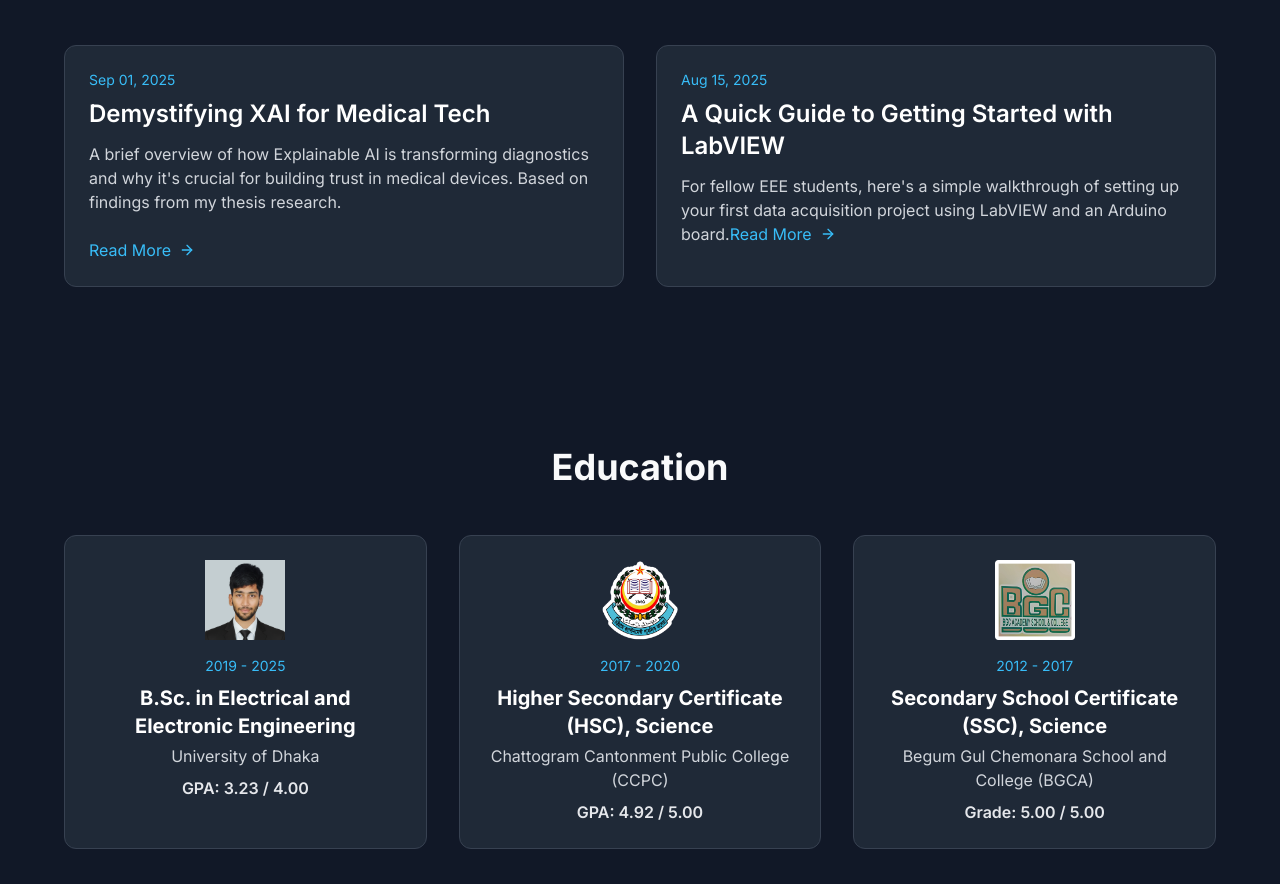
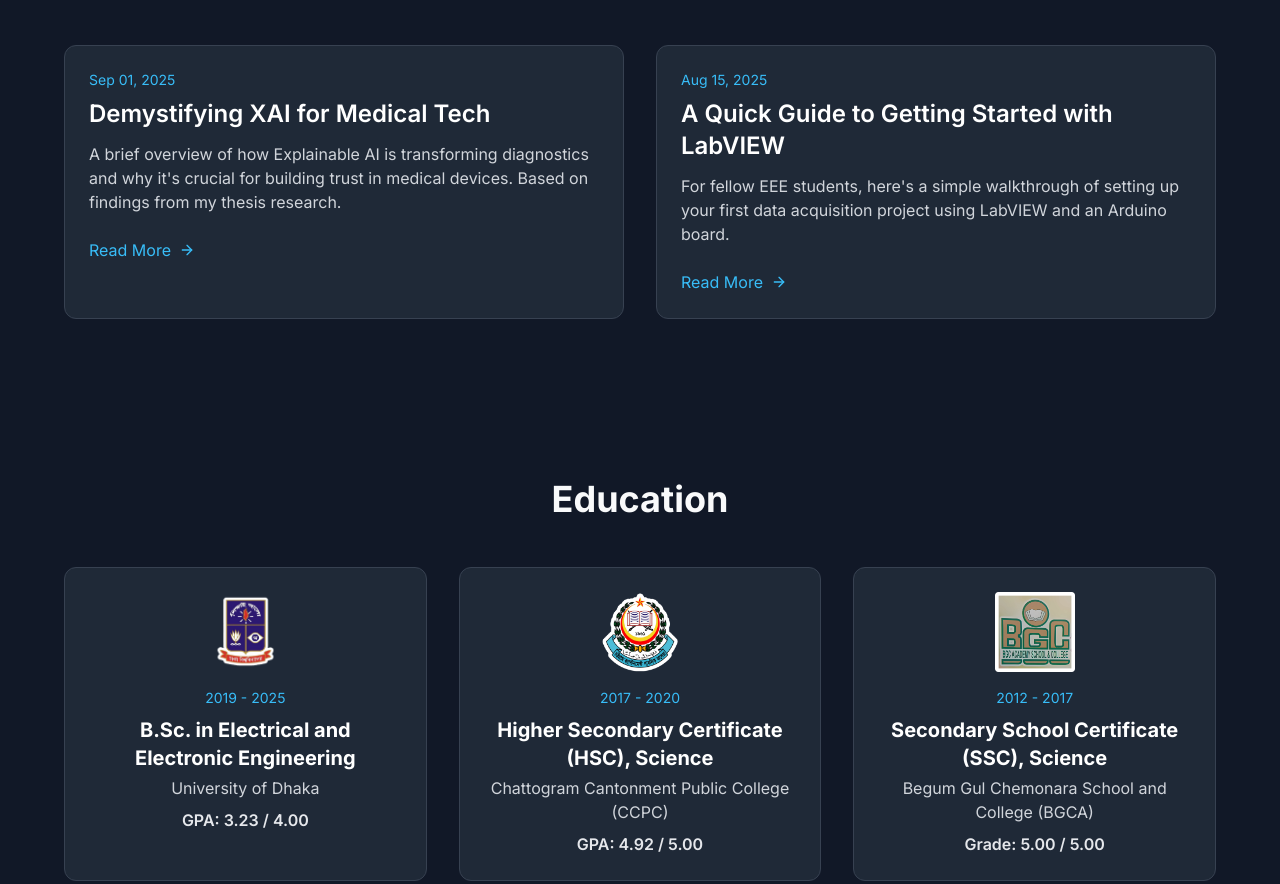
Before and after one commit to adityadipu/adityadipu.github.io, a plain HTML site: page index.html in a window 1280 px wide. Shown: the part 3283-4167 px from the top of the page. Drawn offline with nearby package versions, Linux system fonts and the light colour scheme.

Commit message:
Update index.html

```diff
--- a/index.html
+++ b/index.html
@@ -102,7 +102,7 @@
         </section>
 
         <!-- Articles Section -->
-        <section id="articles" class="py-20 reveal"><h2 class="text-4xl font-bold text-center mb-12 section-heading">Insights & Articles</h2><div class="max-w-6xl mx-auto grid grid-cols-1 md:grid-cols-2 gap-8"><div class="card p-6 rounded-xl"><p class="text-sky-400 text-sm">Sep 01, 2025</p><h3 class="text-2xl font-semibold text-white mt-2">Demystifying XAI for Medical Tech</h3><p class="mt-3 text-gray-300">A brief overview of how Explainable AI is transforming diagnostics and why it's crucial for building trust in medical devices. Based on findings from my thesis research.</p><div class="mt-6"><a href="#" class="inline-flex items-center text-sky-400 hover:text-sky-300 transition">Read More <i data-lucide="arrow-right" class="h-4 w-4 ml-2"></i></a></div></div><div class="card p-6 rounded-xl"><p class="text-sky-400 text-sm">Aug 15, 2025</p><h3 class="text-2xl font-semibold text-white mt-2">A Quick Guide to Getting Started with LabVIEW</h3><p class="mt-3 text-gray-300">For fellow EEE students, here's a simple walkthrough of setting up your first data acquisition project using LabVIEW and an Arduino board.</p<div class="mt-6"><a href="#" class="inline-flex items-center text-sky-400 hover:text-sky-300 transition">Read More <i data-lucide="arrow-right" class="h-4 w-4 ml-2"></i></a></div></div></div></section>
+        <section id="articles" class="py-20 reveal"><h2 class="text-4xl font-bold text-center mb-12 section-heading">Insights & Articles</h2><div class="max-w-6xl mx-auto grid grid-cols-1 md:grid-cols-2 gap-8"><div class="card p-6 rounded-xl"><p class="text-sky-400 text-sm">Sep 01, 2025</p><h3 class="text-2xl font-semibold text-white mt-2">Demystifying XAI for Medical Tech</h3><p class="mt-3 text-gray-300">A brief overview of how Explainable AI is transforming diagnostics and why it's crucial for building trust in medical devices. Based on findings from my thesis research.</p><div class="mt-6"><a href="#" class="inline-flex items-center text-sky-400 hover:text-sky-300 transition">Read More <i data-lucide="arrow-right" class="h-4 w-4 ml-2"></i></a></div></div><div class="card p-6 rounded-xl"><p class="text-sky-400 text-sm">Aug 15, 2025</p><h3 class="text-2xl font-semibold text-white mt-2">A Quick Guide to Getting Started with LabVIEW</h3><p class="mt-3 text-gray-300">For fellow EEE students, here's a simple walkthrough of setting up your first data acquisition project using LabVIEW and an Arduino board.</p><div class="mt-6"><a href="#" class="inline-flex items-center text-sky-400 hover:text-sky-300 transition">Read More <i data-lucide="arrow-right" class="h-4 w-4 ml-2"></i></a></div></div></div></section>
 
         <!-- Education Section -->
         <section id="education" class="py-20 bg-gray-900 reveal">
@@ -111,7 +111,7 @@
                 <div class="card p-6 rounded-xl text-center group">
                     <div class="relative w-20 h-20 mx-auto mb-4">
                         <a href="https://www.du.ac.bd/faculty/FACENGG" target="_blank" rel="noopener noreferrer">
-                            <img src="project_images/profile.jpg" alt="University of Dhaka Logo" class="w-full h-full object-contain transition-transform duration-300 group-hover:scale-110">
+                            <img src="project_images/bec.png" alt="University of Dhaka Logo" class="w-full h-full object-contain transition-transform duration-300 group-hover:scale-110">
                             <div class="absolute top-0 right-0 p-1 bg-sky-500 rounded-full opacity-0 group-hover:opacity-100 transition-opacity duration-300 -mt-2 -mr-2">
                                 <i data-lucide="external-link" class="w-4 h-4 text-white"></i>
                             </div>
@@ -193,8 +193,6 @@
 
     <footer class="border-t border-gray-800"><div class="container mx-auto px-6 py-6 text-center text-gray-500"><p>&copy; 2025 Aditya Das Gupta. All Rights Reserved.</p></div></footer>
 
-    <!-- Modal and its JavaScript have been removed -->
-
     <script>
         lucide.createIcons();
 
```
